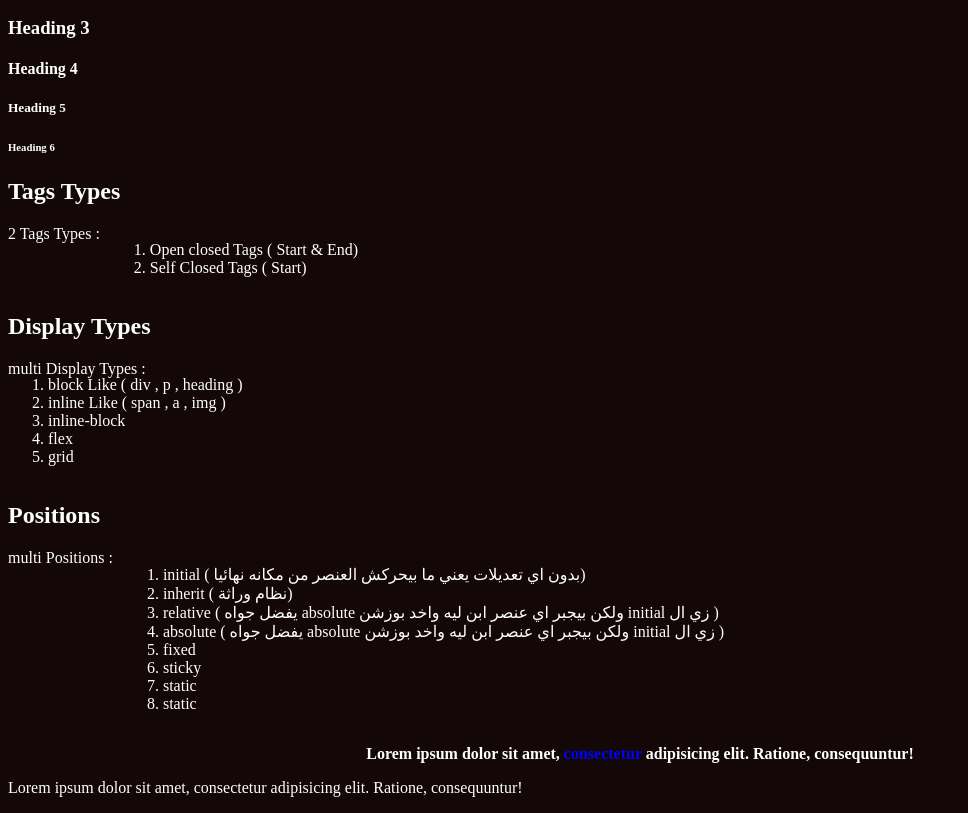
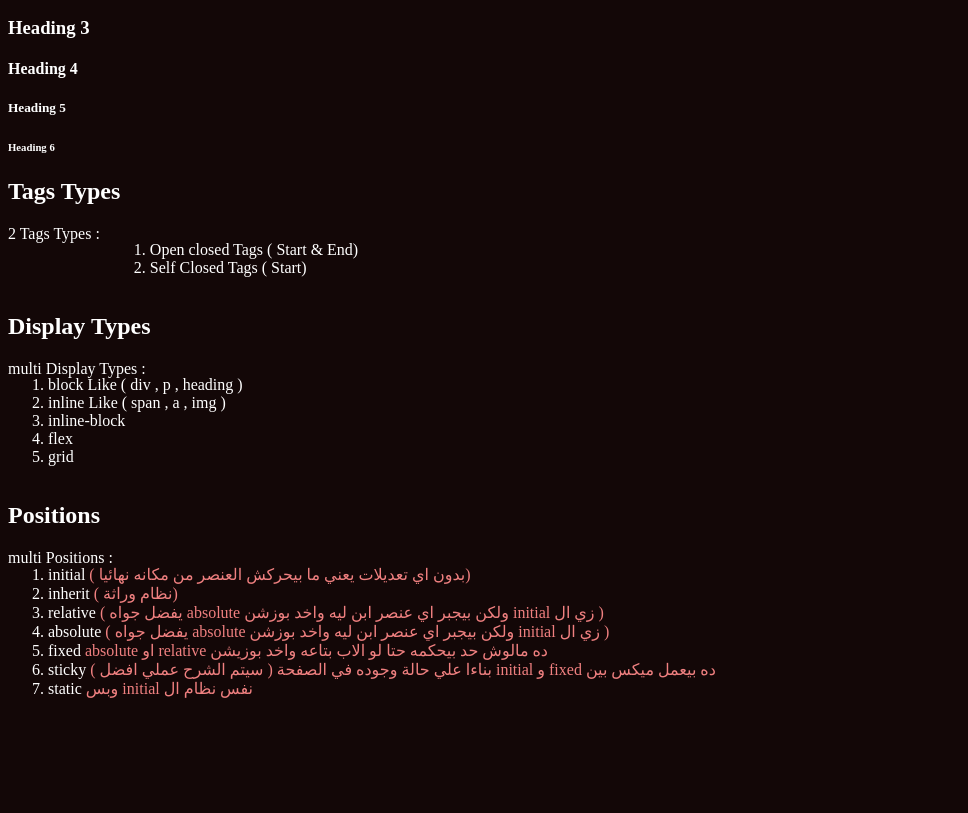
Before and after one commit to sabrydawood/Malek, a plain HTML site: page Sessions/1.html in a window 1280 px wide. Shown: the part 110-923 px from the top of the page, without its empty margins (0-968 px from the left). After the commit the page ends 832 px from the top, so only its background shows below. Drawn offline with Linux system fonts and the light colour scheme.

Commit message:
docs: enhance CSS positions tutorial with Arabic explanations and style fixes
- Added detailed Arabic descriptions for 'fixed', 'sticky', and 'static' position values
- Corrected CSS position properties (e.g., changed 'inherit' to 'relative' and 'absolute')
- Applied lightcoral color styling to explanatory text for better readability
- Removed redundant paragraph elements to streamline content

This update improves the educational value of the session by providing clearer, localized explanations and fixing minor styling issues.

```diff
--- a/Sessions/1.html
+++ b/Sessions/1.html
@@ -46,41 +46,48 @@
     </div>
     <!-- Positions -->
     <h2>Positions</h2>
-    <div style="position: inherit; display: flex; gap: 10px;">
-        <span style="position: inherit; top: 0; right: 0;">multi Positions : </span>
+    <div style="position: relative; display: flex; gap: 10px;">
+        <span style="position: absolute; top: 0;">multi Positions : </span>
         <ol>
             <li>
                 initial
-                ( بدون اي تعديلات يعني ما بيحركش العنصر من مكانه نهائيا)
+                <span style="color: lightcoral;"> ( بدون اي تعديلات يعني ما بيحركش العنصر من مكانه نهائيا)</span>
             </li>
             <li>
                 inherit
-                ( نظام وراثة)
+                <span style="color: lightcoral;"> ( نظام وراثة)</span>
             </li>
             <li>relative
-                <span dir="rtl">
+                <span dir="rtl" style="color: lightcoral;">
                     ( زي ال initial ولكن بيجبر اي عنصر ابن ليه واخد بوزشن absolute يفضل جواه )
                 </span>
             </li>
             <li>
                 absolute
-                <span dir="rtl">
+                <span dir="rtl" style="color: lightcoral;">
                     ( زي ال initial ولكن بيجبر اي عنصر ابن ليه واخد بوزشن absolute يفضل جواه )
                 </span>
             </li>
-            <li>fixed</li>
-            <li>sticky</li>
-            <li>static</li>
-            <li>static</li>
+            <li>
+                fixed
+                <span dir="rtl" style="color: lightcoral;">
+                    ده مالوش حد بيحكمه حتا لو الاب بتاعه واخد بوزيشن relative او absolute
+                </span>
+
+            </li>
+            <li>sticky
+                <span dir="rtl" style="color: lightcoral;">
+                    ده بيعمل ميكس بين fixed و initial بناءا علي حالة وجوده في الصفحة ( سيتم الشرح عملي افضل )
+                </span>
+
+            </li>
+            <li>static
+                <span dir="rtl" style="color: lightcoral;">
+                    نفس نظام ال initial وبس
+                </span>
+            </li>
         </ol>
     </div>
-    <center>
-        <p style=" font-weight: 700;">Lorem ipsum dolor sit amet,
-            <span style="color: blue;"> consectetur</span>
-            adipisicing elit. Ratione, consequuntur!
-        </p>
-    </center>
-    <p>Lorem ipsum dolor sit amet, consectetur adipisicing elit. Ratione, consequuntur!</p>
 </body>
 
 </html>
```
